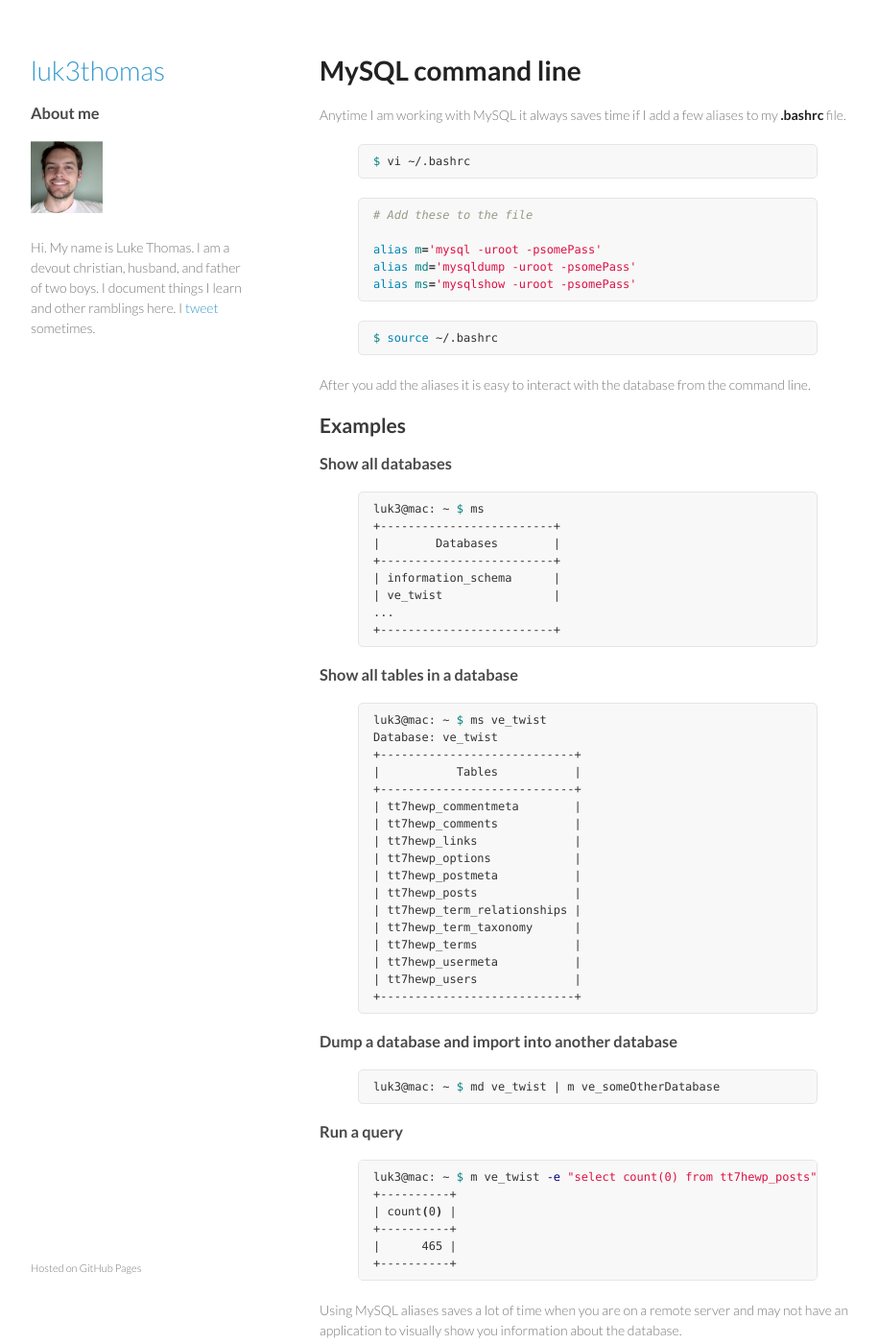
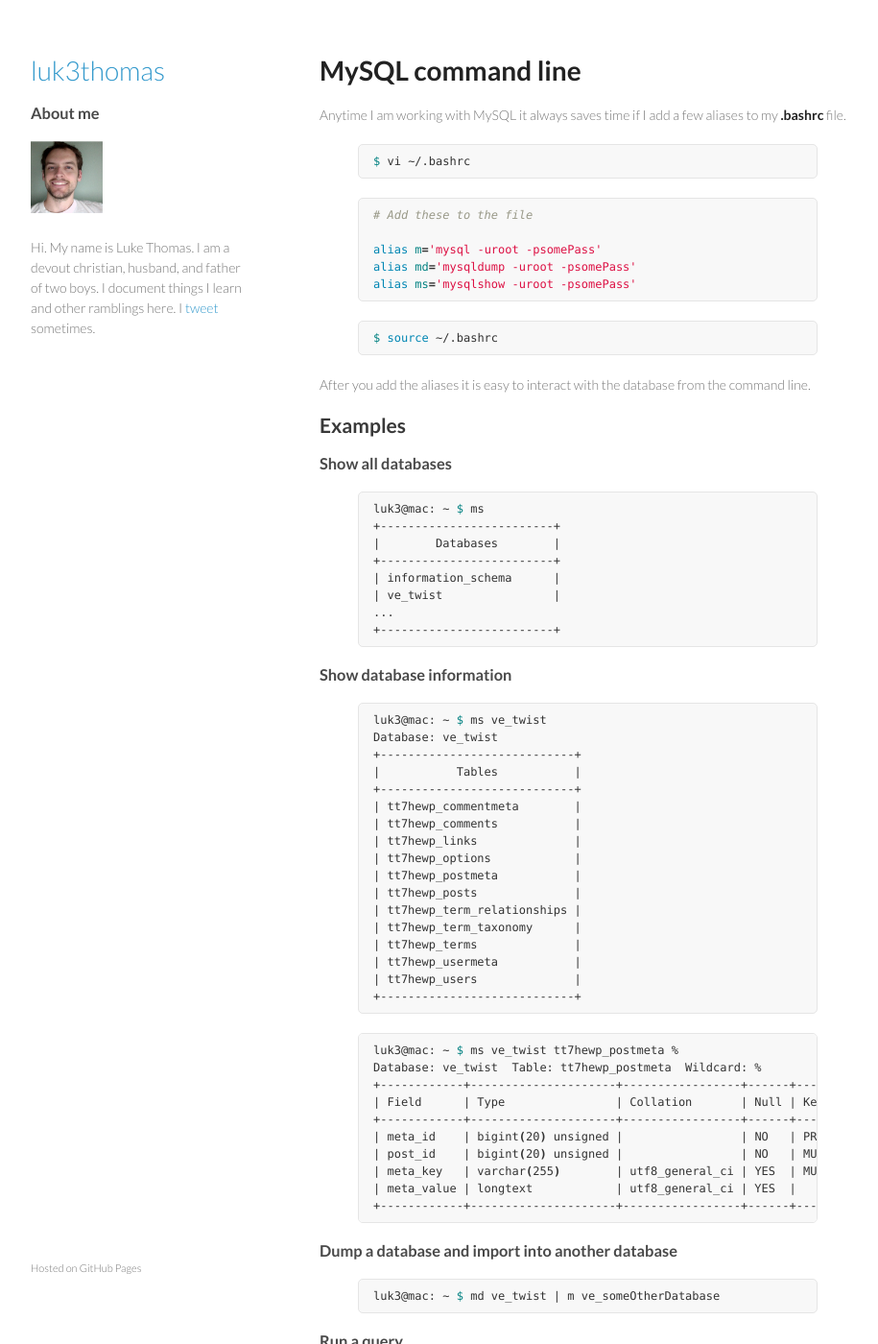
Before and after one commit to luk3thomas/luk3thomas.com, a Jekyll site: the page built from _posts/2012-11-17-mysql-command-line-time-saver.md, in a window 1280 px wide and 1400 px high. Shown: the whole window at 96% size, without its empty margins (178-1093 px from the left). Built offline with Jekyll 4.4.1, drawn with Linux system fonts in a browser that asks for light colours.

Commit message:
add info to post

```diff
--- a/_posts/2012-11-17-mysql-command-line-time-saver.md
+++ b/_posts/2012-11-17-mysql-command-line-time-saver.md
@@ -40,7 +40,7 @@
 +-------------------------+
 {% endhighlight %}
 
-### Show all tables in a database
+### Show database information
 
 {% highlight bash %}
 luk3@mac: ~ $ ms ve_twist
@@ -62,6 +62,18 @@
 +----------------------------+
 {% endhighlight %}
 
+{% highlight bash %}
+luk3@mac: ~ $ ms ve_twist tt7hewp_postmeta %
+Database: ve_twist  Table: tt7hewp_postmeta  Wildcard: %
++------------+---------------------+-----------------+------+-----+---------+----------------+---------------------------------+---------+
+| Field      | Type                | Collation       | Null | Key | Default | Extra          | Privileges                      | Comment |
++------------+---------------------+-----------------+------+-----+---------+----------------+---------------------------------+---------+
+| meta_id    | bigint(20) unsigned |                 | NO   | PRI |         | auto_increment | select,insert,update,references |         |
+| post_id    | bigint(20) unsigned |                 | NO   | MUL | 0       |                | select,insert,update,references |         |
+| meta_key   | varchar(255)        | utf8_general_ci | YES  | MUL |         |                | select,insert,update,references |         |
+| meta_value | longtext            | utf8_general_ci | YES  |     |         |                | select,insert,update,references |         |
++------------+---------------------+-----------------+------+-----+---------+----------------+---------------------------------+---------+
+{% endhighlight %}
 ### Dump a database and import into another database
 
 {% highlight bash %}
```
